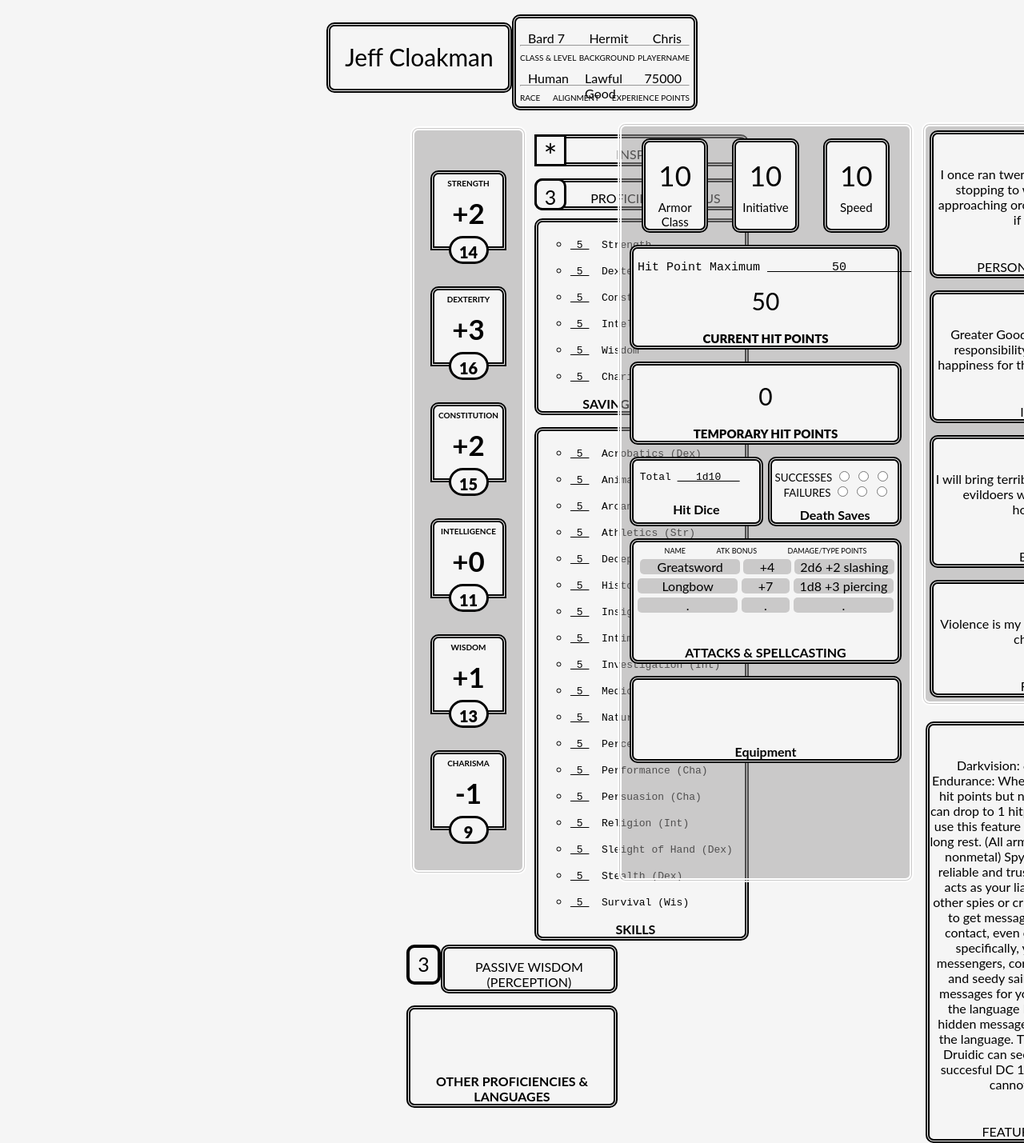
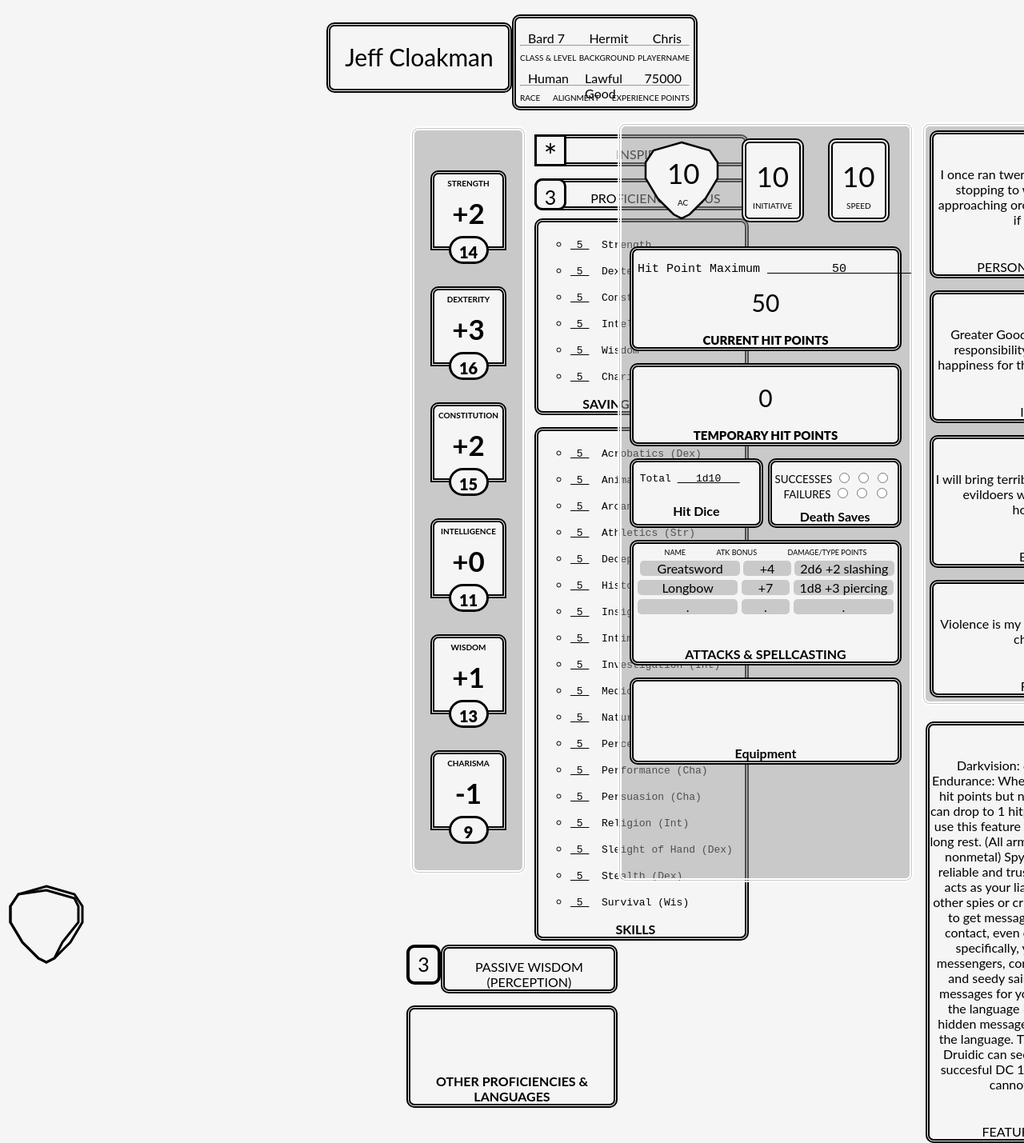
Before and after one commit to KingFruit85/DND-Randomised-Character-Creator-WIP, a plain HTML site: page index.html in a window 1280 px wide. Shown: the top 1429 px of the page at 80% size. Drawn offline with Linux system fonts and the light colour scheme.

Commit message:
more styling

```diff
--- a/index.html
+++ b/index.html
@@ -5,6 +5,7 @@
     <title>5E Random Character</title>
   </head>
   <body>
+
     <div class="topRow">
       <div class="characterNameWrapper">
         <div class="characterName">
@@ -213,17 +214,23 @@
       <div class="middle">
         <div class="middleTop">
           <div class="ACIS">
-            <div id="armorClass" class="acisBox">
-              <div class="acisTitle">10</div>
-              Armor Class
+            <div id="armorClass" class="ACBox">
+              <div class="acText">10</div>
+              <svg height="120" width="100">
+                <polygon points="50,5 85,15 95,30 95,50 80,75 70,85 60,95 50,100
+                                 40,95 30,85 20,75 5,50 5,30 15,15"
+                                 style="fill:whitesmoke;stroke:black;stroke-width:2.5" />
+                                 </svg>
+                                 <div class="acTitle">AC</div>
+
             </div>
             <div id="initiative" class="acisBox">
               <div class="acisTitle">10</div>
-              Initiative
+              INITIATIVE
             </div>
             <div id="speed" class="acisBox">
               <div class="acisTitle">10</div>
-              Speed
+              SPEED
             </div>
           </div>
 
@@ -360,5 +367,17 @@
         </div>
       </div>
     </div>
+
+    <svg height="120" width="100">
+      <polygon points="50,5 85,15 95,30 95,50 80,75 70,85 60,95 50,100
+                       40,95 30,85 20,75 5,50 5,30 15,15"
+                       style="fill:none;stroke:black;stroke-width:3" />
+        <polygon points="50,10 85,20 90,30 90,50 70,75 70,75 60,95 50,100
+        40,95 30,85 20,75 5,50 5,30 15,15"
+        style="fill:none;stroke:black;stroke-width:3" />
+
+      Sorry, your browser does not support inline SVG.
+    </svg>
+
   </body>
 </html>
--- a/style.css
+++ b/style.css
@@ -394,22 +394,47 @@ body {
 
 .acisBox {
   width: 95px;
+  height: 105px;
   margin: 15px;
   border-color: black;
   border-style: double;
-  border-width: 5px;
+  border-width: 6px;
   border-radius: 10px;
   background-color: whitesmoke;
   color: black;
   display: flex;
   flex-direction: column;
-  font-size: 15px;
+  font-size: 10px;
+}
+
+.ACBox {
+  width: 95px;
+  height: 120px;
+  margin: 15px;
+  display: flex;
+  flex-direction: column;
+  justify-content: center;
+  position: relative;
 }
 
 .acisTitle {
   font-size: 35px;
   padding-top: 20px;
   padding-bottom: 10px;
+}
+
+.acText {
+  font-size: 35px;
+  position: absolute;
+  padding-left: 32px;
+  padding-bottom: 35px;
+}
+
+.acTitle {
+  position: absolute;
+  padding-left: 45px;
+  padding-top: 40px;
+  font-size: 10px;
 }
 
 .currentHitPoints {
```
